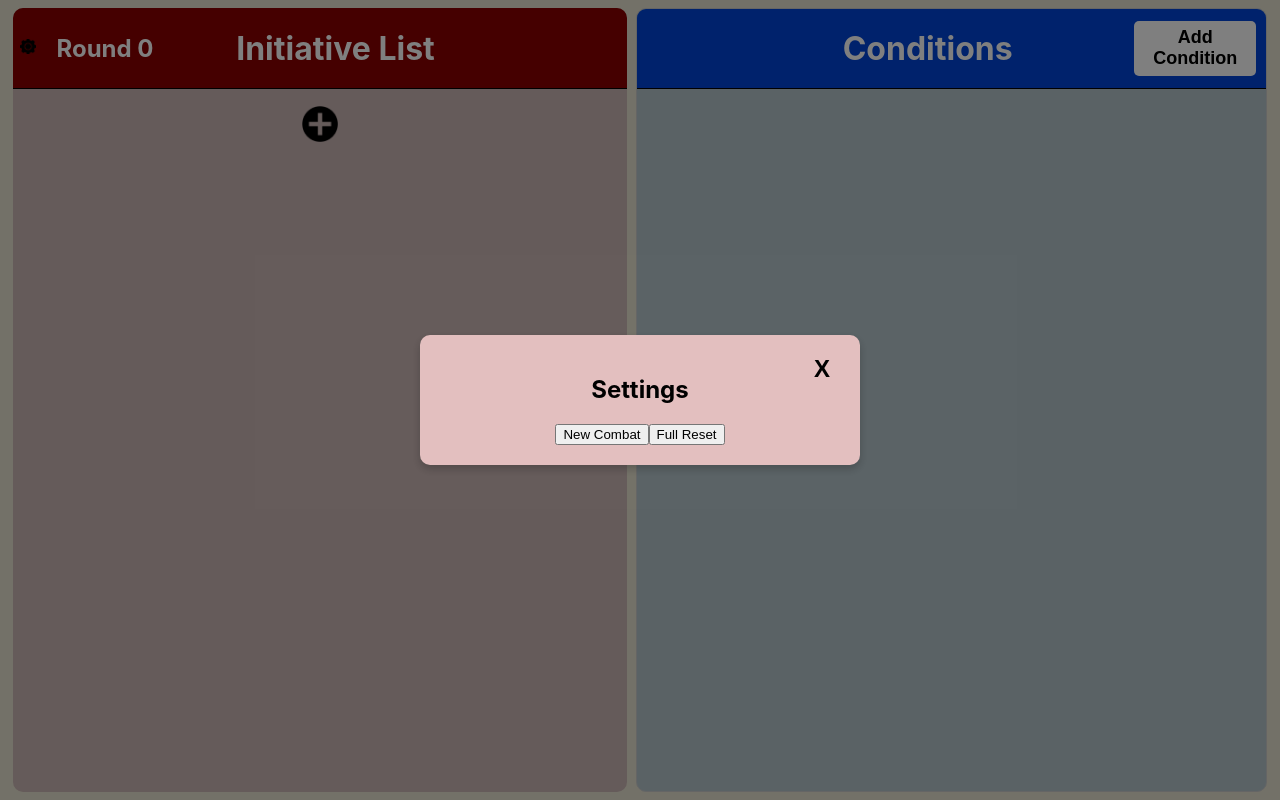
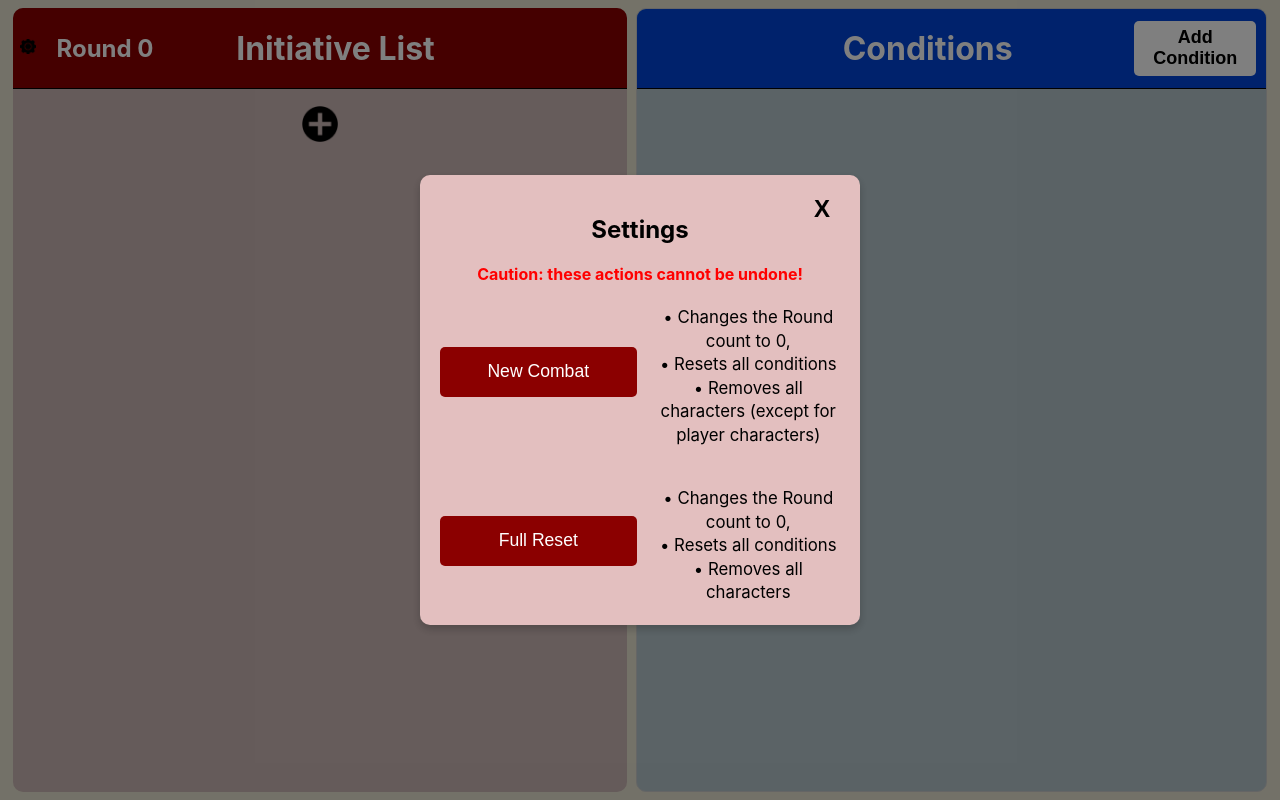
Before and after one commit to GoreJess/Initiative-Tracker-React, a React (Create React App) app: page / in a window 1280 px wide. Both pictures are taken after a click on the button 28 px from the left and 48 px from the top of the page. Built offline with nearby package versions, Linux system fonts and the light colour scheme.

Commit message:
Styling for the Settings Modal.

```diff
--- a/src/1mainCode.js
+++ b/src/1mainCode.js
@@ -500,19 +500,30 @@ export default function MainCode() {
     <div className="modal-overlay settings-modal">
       <div className="modal">
         <h2>Settings</h2>
-          <div className="settings-button-group">
+        <div className="settings-caution-text">
+          Caution: these actions cannot be undone!
+        </div>
+        <div className="new-combat-button-and-description">
             <button
             className="settings-action-button"
             onClick={handleNewCombat}
           >
             New Combat
           </button>
+          <div className="settings-description-text new-combat-description-text">
+            • Changes the Round count to 0, <br></br> • Resets all conditions <br></br> • Removes all characters (except for player characters)
+          </div>
+        </div>
+        <div className="full-reset-button-and-description">
           <button
             className="settings-action-button"
             onClick={handleFullReset}
           >
             Full Reset
           </button>
+          <div className="settings-description-text full-reset-description-text">
+            • Changes the Round count to 0, <br></br> • Resets all conditions <br></br> • Removes all characters
+          </div>
         </div>
         <button
           className="close-modal-button"
--- a/src/7deleteCharacterModal.css
+++ b/src/7deleteCharacterModal.css
@@ -4,38 +4,52 @@
   z-index: 2000;
 }
 
-.delete-confirm-modal .modal {
-  background: #fff;
+.settings-caution-text {
+  color: red;
+  font-weight: bold;
+  margin-bottom: 12px;
+  text-align: center;
 }
 
-.delete-confirm-modal .modal p {
-  color: red;
-  font-weight: bold;
+.new-combat-button-and-description {
+  margin-top: 12px;
+  margin-bottom: 30px;
+  text-align: center;
+  display: flex;
+  align-items: center;
+  justify-content: center;
 }
 
-/* Delete Confirm Modal Button Styles */
-.delete-confirm-modal .character-delete-modal-button-group {
+.full-reset-button-and-description {
+  text-align: center;
   display: flex;
-  justify-content: space-between;
-  margin-top: 24px;
+  align-items: center;
+  justify-content: center;
 }
 
-.delete-confirm-modal .character-delete-cancel-button,
-.delete-confirm-modal .character-delete-submit-button {
-  background: #111;
-  color: #fff;
+.settings-action-button {
+  background-color: var(--initiative-banner);
+  color: white;
   border: none;
-  border-radius: 6px;
-  padding: 10px 28px;
-  font-size: 1rem;
-  font-weight: bold;
+  border-radius: 5px;
+  padding: 7px 12px;
   cursor: pointer;
-  transition: background 0.2s, color 0.2s;
-  box-shadow: 0 2px 8px rgba(0,0,0,0.10);
+  font-size: 1.1rem;
+  font-weight: 500;
+  margin-right: 20px;
+  transition: background 0.2s;
+  height: 50px;
+  width: 100%;
 }
 
-.delete-confirm-modal .character-delete-cancel-button:hover,
-.delete-confirm-modal .character-delete-submit-button:hover {
-  background: darkblue;
-  color: #fff;
+.settings-action-button:hover {
+  background-color: black;
 }
+
+.settings-description-text {
+  font-size: 1.05rem;
+  line-height: 1.4;
+  color: black;
+  margin-top: 10px;
+  width: 100%;
+}
```
Also changed, not shown: 1 other file (tests, documents, lock files or other folders). Lines whose indentation alone changed are shown as unchanged.
